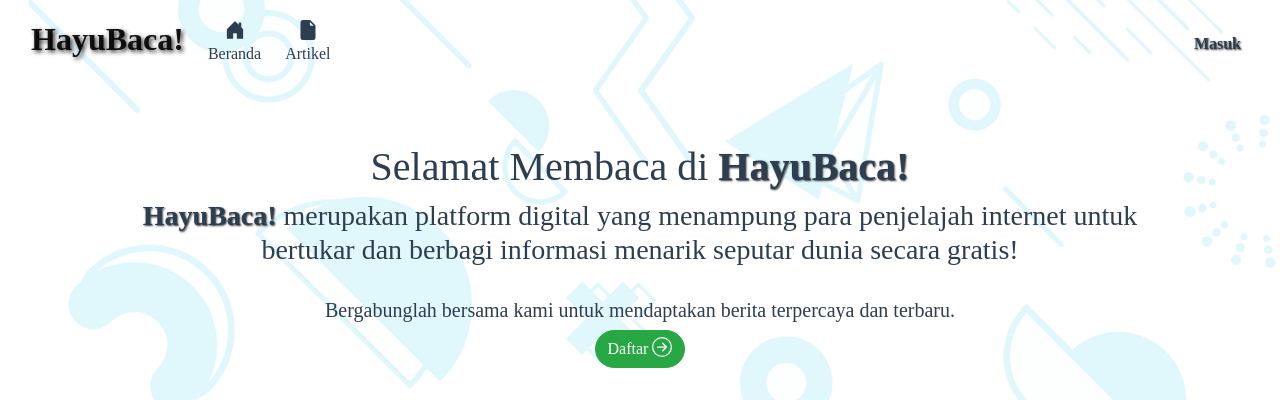
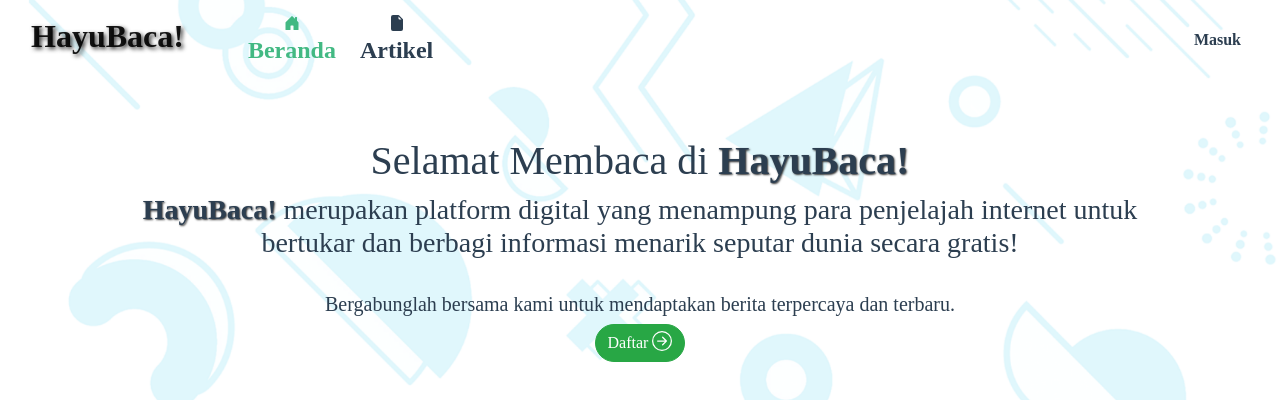
Before and after one commit to rizkraf/hayu-baca, a Vue app: page / in a window 1280 px wide. Shown: the top 400 px of the page. Built offline with nearby package versions, Linux system fonts and the light colour scheme; no server answers.

Commit message:
Fix some bugs at router link and many more.

```diff
--- a/src/App.vue
+++ b/src/App.vue
@@ -4,9 +4,9 @@
       <div id="nav">
         <div class="mb-5">
           <b-navbar toggleable="sm" type="light" variant="transparent">
-            <router-link to="/" custom v-slot="{ navigate }">
-              <b-navbar-brand style="user-select: none;" @click="navigate" @keypress.enter="navigate" role="link">
-                  <h2 class="title">HayuBaca!</h2>
+            <router-link to="/">
+              <b-navbar-brand>
+                <h2 class="title">HayuBaca!</h2>
               </b-navbar-brand>
             </router-link>
 
@@ -14,32 +14,26 @@
 
             <b-collapse id="nav-collapse" is-nav>
               <b-navbar-nav>
-                <router-link to="/" custom v-slot="{ navigate }">
-                  <b-nav-item class="mr-2 mt-1" @click="navigate" @keypress.enter="navigate" role="link">
-                    <b-icon icon="house-door-fill"></b-icon>
-                    <h6>Beranda</h6>
-                  </b-nav-item>
+                <router-link to="/" class="ml-5 mr-2 mt-1"
+                  ><b-icon icon="house-door-fill"></b-icon>
+                  <h4><strong>Beranda</strong></h4>
                 </router-link>
-                <router-link to="/blogs" custom v-slot="{ navigate }">
-                  <b-nav-item class="mr-2 mt-1" @click="navigate" @keypress.enter="navigate" role="link">
-                    <b-icon icon="file-earmark-fill"></b-icon>
-                    <h6>Artikel</h6>
-                  </b-nav-item>
+                <router-link to="/blogs" class="ml-3 mr-2 mt-1"
+                  ><b-icon icon="file-earmark-fill"></b-icon>
+                  <h4><strong>Artikel</strong></h4>
                 </router-link>
               </b-navbar-nav>
               <b-navbar-nav class="ml-auto">
                 <div class="d-flex align-items-center justify-content-center">
                   <b-nav-item v-if="guest">
-                    <router-link to="/login" custom v-slot="{ navigate }">
-                      <span @click="navigate" @keypress.enter="navigate" role="link">Masuk</span>
-                    </router-link>
+                    <router-link to="/login">Masuk</router-link>
                   </b-nav-item>
                   <b-nav-item-dropdown right v-if="!guest">
                     <template #button-content>
                       <em> <b-avatar :src="user.photo_profile ? apiDomain + user.photo_profile : 'https://www.gravatar.com/avatar/Guest?d=identicon&f=y'"> </b-avatar> | {{ user.name }} </em>
                     </template>
-                    <router-link to="/post" custom v-slot="{ navigate }">
-                      <b-dropdown-item @click="navigate" @keypress.enter="navigate" role="link">Kelola Artikel</b-dropdown-item>
+                    <router-link to="/post">
+                      <b-dropdown-item>Kelola Artikel</b-dropdown-item>
                     </router-link>
                     <b-dropdown-item @click="logout">Keluar</b-dropdown-item>
                   </b-nav-item-dropdown>
@@ -110,41 +104,41 @@ export default {
       guest: "auth/guest",
       user: "auth/user",
       token: "auth/token",
-      alertText : 'alert/text'
+      alertText: "alert/text",
     }),
   },
   methods: {
     toast(text, append = false) {
       this.$bvToast.toast(text, {
-        title: 'Notifikasi',
-        toaster: 'b-toaster-top-center',
+        title: "Notifikasi",
+        toaster: "b-toaster-top-center",
         solid: true,
-        appendToast: append
-      })
+        appendToast: append,
+      });
     },
     logout() {
       let config = {
         method: "post",
         url: this.apiDomain + "/api/v2/auth/logout",
         headers: {
-          Authorization: "Bearer " + this.token
+          Authorization: "Bearer " + this.token,
         },
-      }
+      };
 
       this.axios(config)
         .then(() => {
-          this.setToken("")
-          this.setUser({})
-          this.setGuest(true)
-          if (this.$route.path != '/') {
-            this.setText('Anda Berhasil Logout')
-            this.$router.push("/")
+          this.setToken("");
+          this.setUser({});
+          this.setGuest(true);
+          if (this.$route.path != "/") {
+            this.setText("Anda Berhasil Logout");
+            this.$router.push("/");
           } else {
-            this.toast('Anda Berhasil logout.')
+            this.toast("Anda Berhasil logout.");
           }
         })
         .catch(() => {
-          this.toast('Anda Gagal logout.')
+          this.toast("Anda Gagal logout.");
         });
     },
     ...mapActions({
@@ -152,7 +146,7 @@ export default {
       setUser: "auth/setUser",
       checkToken: "auth/checkToken",
       setText: "alert/setText",
-      setGuest: "auth/setGuest"
+      setGuest: "auth/setGuest",
     }),
   },
   mounted() {
--- a/src/views/Home.vue
+++ b/src/views/Home.vue
@@ -2,35 +2,29 @@
   <b-container>
     <div class="p-2 mb-5">
       <h1>Selamat Membaca di <span>HayuBaca!</span></h1>
-      <h3><span>HayuBaca!</span> merupakan platform digital yang menampung para penjelajah internet untuk bertukar dan
-        berbagi informasi menarik seputar dunia secara gratis!</h3><br>
+      <h3><span>HayuBaca!</span> merupakan platform digital yang menampung para penjelajah internet untuk bertukar dan berbagi informasi menarik seputar dunia secara gratis!</h3>
+      <br />
       <div>
         <div v-if="guest">
           <h5>Bergabunglah bersama kami untuk mendaptakan berita terpercaya dan terbaru.</h5>
-        <router-link to="/signup" custom v-slot="{ navigate }">
-          <b-button pill variant="success" @click="navigate" @keypress.enter="navigate" role="link">
-            Daftar <b-icon icon="arrow-right-circle"></b-icon>
-          </b-button>
+          <router-link to="/signup">
+            <b-button pill variant="success"> Daftar <b-icon icon="arrow-right-circle"></b-icon> </b-button>
           </router-link>
         </div>
       </div>
     </div>
     <b-row class="d-flex justify-content-center">
       <b-col col lg="8">
-        <b-carousel id="carousel-fade"
-        fade
-        indicators
-        controls
-        style="text-shadow: 1px 1px 2px #000; margin: auto;"
-        @sliding-start="onSlideStart"
-        @sliding-end="onSlideEnd">
-          <b-carousel-slide v-for="blog in blogs"
+        <b-carousel id="carousel-fade" fade indicators controls style="text-shadow: 1px 1px 2px #000; margin: auto" @sliding-start="onSlideStart" @sliding-end="onSlideEnd">
+          <b-carousel-slide
+            v-for="blog in blogs"
             :key="`blog-` + blog.id"
             :blog="blog"
             :caption="blog.title"
             :text="blog.description.length > 100 ? blog.description.substring(0, 100) + '...' : blog.description"
-          :img-src="blog.photo ? apiDomain + blog.photo : 'https://picsum.photos/200/300'">
-            <router-link :to="'/blog/'+blog.id" custom v-slot="{ navigate }">
+            :img-src="blog.photo ? apiDomain + blog.photo : 'https://picsum.photos/200/300'"
+          >
+            <router-link :to="'/blog/' + blog.id" custom v-slot="{ navigate }">
               <b-link class="stretched-link" @click="navigate" @keypress.enter="navigate" role="link"></b-link>
             </router-link>
           </b-carousel-slide>
@@ -48,28 +42,24 @@
 </style>
 
 <script>
-import {
-    mapActions,
-    mapGetters
-} from "vuex";
+import { mapActions, mapGetters } from "vuex";
 
 export default {
   data: () => ({
-    apiDomain : 'https://demo-api-vue.sanbercloud.com',
-    blogs : [],
+    apiDomain: "https://demo-api-vue.sanbercloud.com",
+    blogs: [],
     slide: 0,
-    sliding: null
+    sliding: null,
   }),
 
-  computed : {
+  computed: {
     ...mapGetters({
-      alertText : 'alert/text',
-      guest : 'auth/guest'
-    })
+      alertText: "alert/text",
+      guest: "auth/guest",
+    }),
   },
 
-  methods : {
-
+  methods: {
     onSlideStart() {
       this.sliding = true;
     },
@@ -78,39 +68,39 @@ export default {
     },
     toast(text, append = false) {
       this.$bvToast.toast(text, {
-            title: 'Notifikasi',
-            toaster: 'b-toaster-top-center',
+        title: "Notifikasi",
+        toaster: "b-toaster-top-center",
         solid: true,
-            appendToast: append
-        })
+        appendToast: append,
+      });
     },
     ...mapActions({
-      setText: "alert/setText"
+      setText: "alert/setText",
     }),
     // Method Go() Ini untuk memanggil blog random yang akan ditampilkan di carousel
     go() {
       const config = {
-        method : 'get',
-        url : this.apiDomain + '/api/v2/blog/random/4'
-      }
+        method: "get",
+        url: this.apiDomain + "/api/v2/blog/random/4",
+      };
       this.axios(config)
-        .then(response => {
-          let { blogs } = response.data
-          this.blogs = blogs
+        .then((response) => {
+          let { blogs } = response.data;
+          this.blogs = blogs;
         })
-        .catch(error => {
-          console.log(error)
-        })
-    }
+        .catch((error) => {
+          console.log(error);
+        });
+    },
   },
 
   created() {
     // Ketika Di Buat Panggil Fungsi Go()
-    this.go()
+    this.go();
     if (this.alertText.length > 0) {
-      this.toast(this.alertText)
-      this.setText('');
+      this.toast(this.alertText);
+      this.setText("");
     }
-  }
-}
+  },
+};
 </script>
--- a/src/views/Login.vue
+++ b/src/views/Login.vue
@@ -4,9 +4,7 @@
       <table>
         <tr>
           <td>
-                        <h5>
-                            <b-icon icon="envelope"></b-icon> Email
-                        </h5>
+            <h5><b-icon icon="envelope"></b-icon> Email</h5>
           </td>
           <td>
             <h5>:</h5>
@@ -15,9 +13,7 @@
         </tr>
         <tr>
           <td>
-                        <h5>
-                            <b-icon icon="file-lock"></b-icon> Kata Sandi
-                        </h5>
+            <h5><b-icon icon="file-lock"></b-icon> Kata Sandi</h5>
           </td>
           <td>
             <h5>:</h5>
@@ -28,14 +24,8 @@
           <td>Lihat Kata Sandi</td>
         </tr>
       </table>
-            <b-button pill variant="success" v-on:click="submit">
-                Masuk <b-icon icon="arrow-right-circle"></b-icon>
-            </b-button><br><br>
-            Belum Punya Akun ?. <router-link to="/signup" custom v-slot="{ navigate }">
-                <b-link class="mb-2" @click="navigate" @keypress.enter="navigate" role="link">
-                    <span style="text-decoration: underline;">Klik Disini Untuk Mendaftar.</span>
-                </b-link>
-            </router-link>
+      <b-button pill variant="success" v-on:click="submit"> Masuk <b-icon icon="arrow-right-circle"></b-icon> </b-button><br /><br />
+      Belum Punya Akun ?. <router-link to="/signup">Klik Disini Untuk Mendaftar.</router-link>
     </div>
   </div>
 </template>
@@ -49,8 +39,10 @@ table {
 td {
   padding-top: 10px;
 }
-input[type=text], input[type=password], input[type=email] {
-    width : 100%;
+input[type="text"],
+input[type="password"],
+input[type="email"] {
+  width: 100%;
 }
 .loginDiv {
   margin: 25px auto;
@@ -75,31 +67,31 @@ import { mapActions, mapGetters } from "vuex";
 
 export default {
   data: () => ({
-        email: "mubarok.iqbal@gmail.com",
-        password: "sanbercode",
+    email: "",
+    password: "",
     showpassword: false,
-        apiDomain: "https://demo-api-vue.sanbercloud.com"
+    apiDomain: "https://demo-api-vue.sanbercloud.com",
   }),
 
-    computed : {
+  computed: {
     ...mapGetters({
-            alertText : 'alert/text',
-            guest : 'auth/guest'
-        })
+      alertText: "alert/text",
+      guest: "auth/guest",
+    }),
   },
 
   methods: {
     toast(text, append = false) {
       this.$bvToast.toast(text, {
-                title: 'Notifikasi',
-                toaster: 'b-toaster-top-center',
+        title: "Notifikasi",
+        toaster: "b-toaster-top-center",
         solid: true,
-                appendToast: append
-            })
+        appendToast: append,
+      });
     },
     ...mapActions({
       setToken: "auth/setToken",
-            setText: "alert/setText"
+      setText: "alert/setText",
     }),
     submit() {
       const config = {
@@ -114,23 +106,23 @@ export default {
       this.axios(config)
         .then((response) => {
           this.setToken(response.data.access_token);
-                    this.setText('Anda Telah Berhasil Login');
+          this.setText("Anda Telah Berhasil Login");
           this.$router.push("/");
         })
         .catch((response) => {
           console.log(response);
-                    this.toast('Anda Gagal Login. Cek Ulang Email Dan Passwordnya. Jika Masih Gagal Hubungi Admin.')
+          this.toast("Anda Gagal Login. Cek Ulang Email Dan Passwordnya. Jika Masih Gagal Hubungi Admin.");
         });
     },
   },
   mounted() {
     if (!this.guest) {
-            this.$router.push("/")
+      this.$router.push("/");
     }
     if (this.alertText.length > 0) {
-            this.toast(this.alertText)
-            this.setText('');
+      this.toast(this.alertText);
+      this.setText("");
     }
-    }
+  },
 };
 </script>
```
Also changed, not shown: src/views/Blog.vue (+5 -5 lines), src/views/Post.vue (+14 -6 lines), src/views/Signup.vue (+20 -26 lines). Lines whose indentation alone changed are shown as unchanged.
